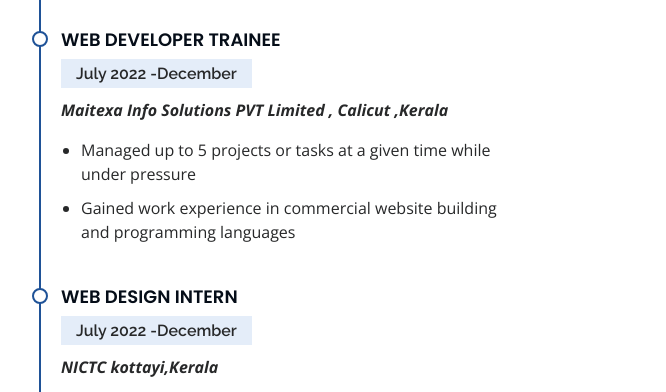
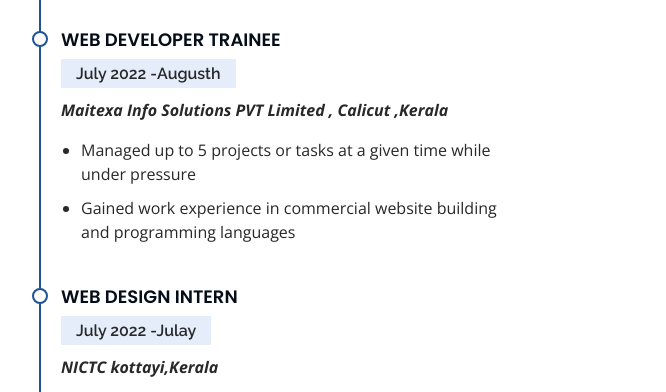
Before and after one commit to JISHNU506/jishnu-portfolio, a plain HTML site: page index.html in a window 1280 px wide. Shown: the part 3504-3896 px from the top of the page, without its empty margins (273-939 px from the left). Drawn offline with nearby package versions, Linux system fonts and the light colour scheme.

Commit message:
Update index.html

```diff
--- a/index.html
+++ b/index.html
@@ -214,7 +214,7 @@ A firm believer in my own abilities, I am also a team player who thrives in a ch
             <h3 class="resume-title">Education</h3>
             <div class="resume-item">
               <h4>Full Stack-Web Development - MERN </h4>
-              <h5>July 2022 -December 2022</h5>
+              <h5>July 2022 -Augusth 2022</h5>
               <p><em>MAITEXA WEB SOLUTIONS, Calicut, Kerala</em></p>
               <p>I have done internship at MaiTexa Solutions pvt Kozhikode and gained work experience in commercial website building and programming languages.
               </p>
@@ -246,7 +246,7 @@ A firm believer in my own abilities, I am also a team player who thrives in a ch
             </div>
             <div class="resume-item">
               <h4>Web Developer trainee</h4>
-              <h5>July 2022 -December</h5>
+              <h5>July 2022 -Augusth</h5>
               <p><em><b>Maitexa Info Solutions PVT Limited , Calicut ,Kerala</b></em></p>
               <ul>
 
@@ -258,7 +258,7 @@ A firm believer in my own abilities, I am also a team player who thrives in a ch
             </div>
             <div class="resume-item">
               <h4>Web Design Intern</h4>
-              <h5>July 2022 -December</h5>
+              <h5>July 2022 -Julay</h5>
               <p><em><b>NICTC kottayi,Kerala</b></em></p>
             <p>I have done Two months of internship at NICTC kottay.</p>            </div>
           </div>
```
